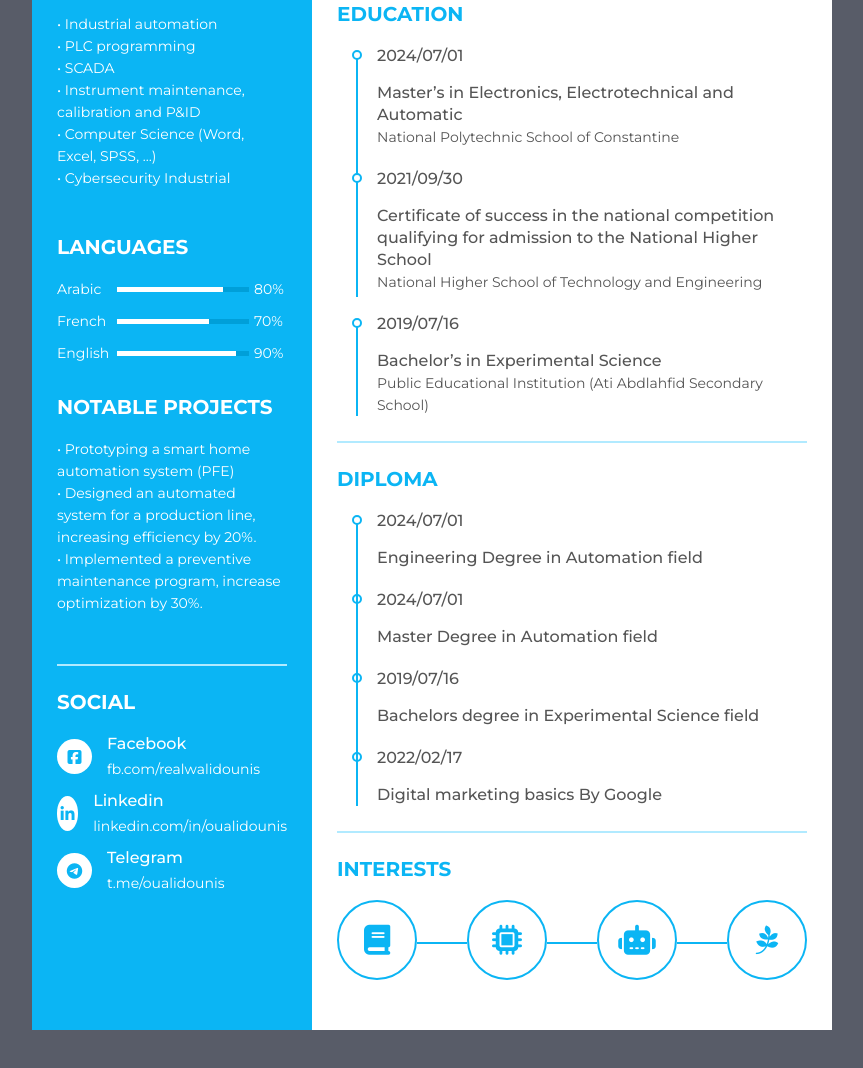
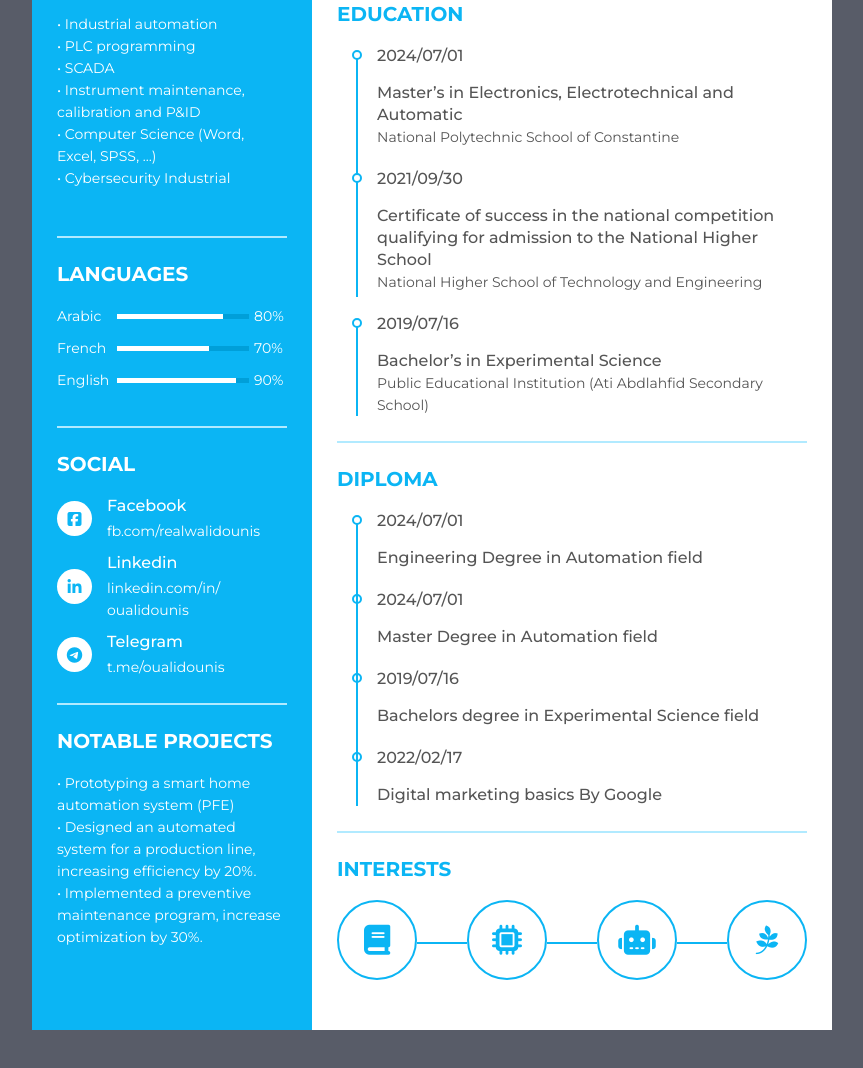
Before and after one commit to OualidOunis/cv, a plain HTML site: page index.html in a window 1280 px wide. Shown: the part 656-1724 px from the top of the page, without its empty margins (208-1071 px from the left). Drawn offline with Linux system fonts and the light colour scheme.

Commit message:
index.html

```diff
--- a/index.html
+++ b/index.html
@@ -52,17 +52,20 @@
          <div class="title">
            <p class="bold">skill's</p>
          </div>
-         <ul>
+
 		<p style="color:white">• Industrial automation<br>
 		• PLC programming <br>
 		• SCADA <br>
 		• Instrument maintenance, calibration and P&ID <br>
 		• Computer Science (Word, Excel, SPSS, …)<br>
 		• Cybersecurity Industrial<br> </p>	<br>
+
+		</div>
 		<div class="resume_item resume_skills">
 		<div class="title">
            <p class="bold">Languages</p>
          </div>
+		 <ul>
            <li>
              <div class="skill_name">
                Arabic
@@ -89,13 +92,9 @@
                <span style="width: 90%;"></span>
              </div>
              <div class="skill_per">90%</div>
-           </li><br>
-           <div class="title">
-           <p class="bold">Notable Projects</p>
-         </div>
-		 <p style="color:white">• Prototyping a smart home automation system (PFE)<br>
-		• Designed an automated system for a production line, increasing efficiency by 20%.<br>
-		• Implemented a preventive maintenance program, increase optimization by 30%.</p>
+           </li>
+
+
 
          </ul>
        </div>
@@ -120,7 +119,7 @@
              </div>
              <div class="data">
                <p class="semi-bold">Linkedin</p>
-               <p>linkedin.com/in/oualidounis</p>
+               <p>linkedin.com/in/<br>oualidounis</p>
              </div>
            </li>
            <li>
@@ -133,7 +132,35 @@
              </div>
            </li>
          </ul>
+
        </div>
+	   <!--                                                     -->
+	    <div class="resume_item resume_social">
+         <div class="title">
+           <p class="bold">Notable Projects</p>
+         </div>
+		 <p style="color:white">• Prototyping a smart home automation system (PFE)<br>
+		• Designed an automated system for a production line, increasing efficiency by 20%.<br>
+		• Implemented a preventive maintenance program, increase optimization by 30%.</p>
+
+
+       </div>
+
+
+
+	   <!--                                                 -->
+
+
+
+
+
+
+
+
+
+
+
+
      </div>
   </div>
   <div class="resume_right">
```
